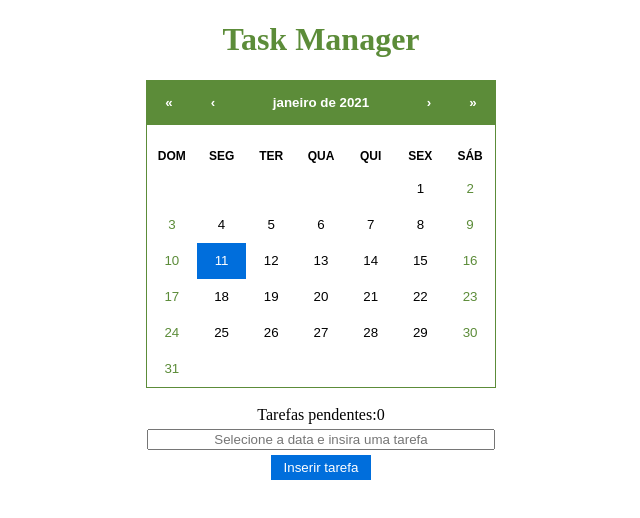
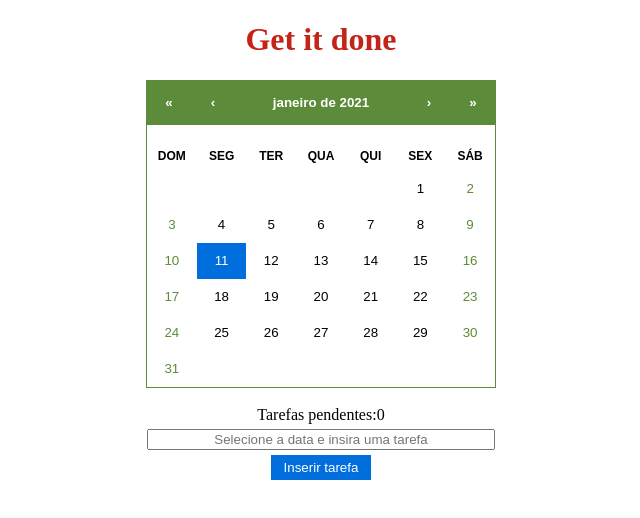
Before and after one commit to ResXBocchi/react-todo-list, a React (Create React App) app: page / in a window 1280 px wide. Shown: the top 518 px of the page, without its empty margins (319-959 px from the left). Built offline with nearby package versions, Linux system fonts and the light colour scheme.

Commit message:
Changing some texts

```diff
--- a/src/App.css
+++ b/src/App.css
@@ -5,9 +5,9 @@ body{
     display:flex;
     justify-content: center;}
 h1{
-    color:#5C8C39;}
+    color:#c42318;}
 .omni{
     background-color:white;
-    min-height: 70vh;
+    height: 100vh;
     margin: 0% 0%;
 }
--- a/src/App.js
+++ b/src/App.js
@@ -10,7 +10,7 @@ const App = () => {
 
     return(
     <div className='omni'>
-        <h1>Task Manager</h1>
+        <h1>Get it done</h1>
         <div className='calendar'>
             <ToDoCalendar date={date} onChange={onChange}/>
         </div>
```
Also changed, not shown: 1 other file (tests, documents, lock files or other folders).
